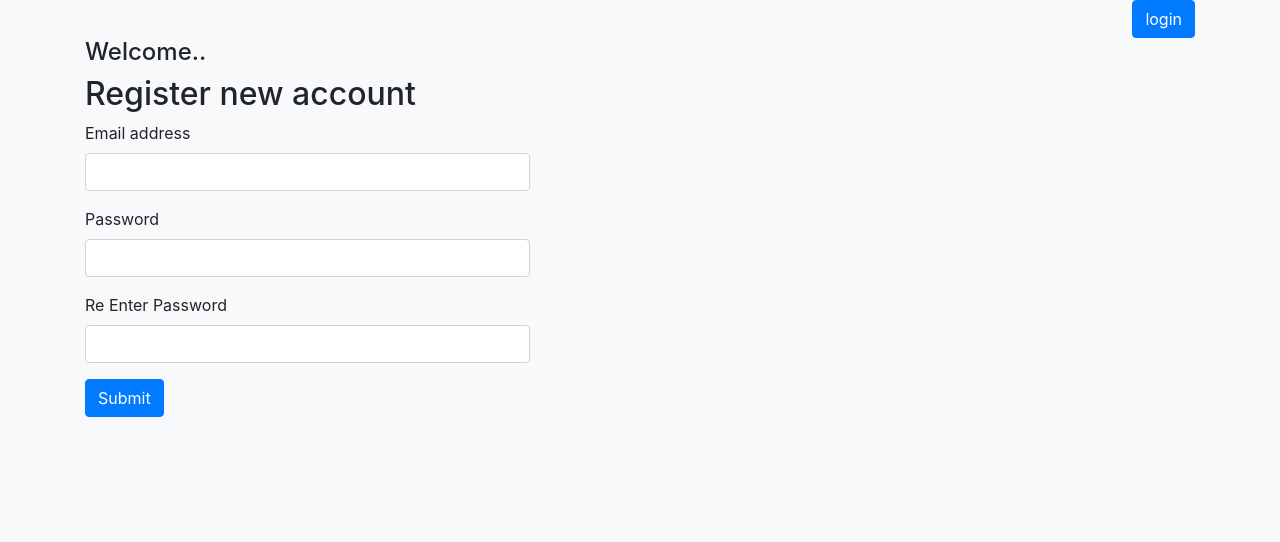
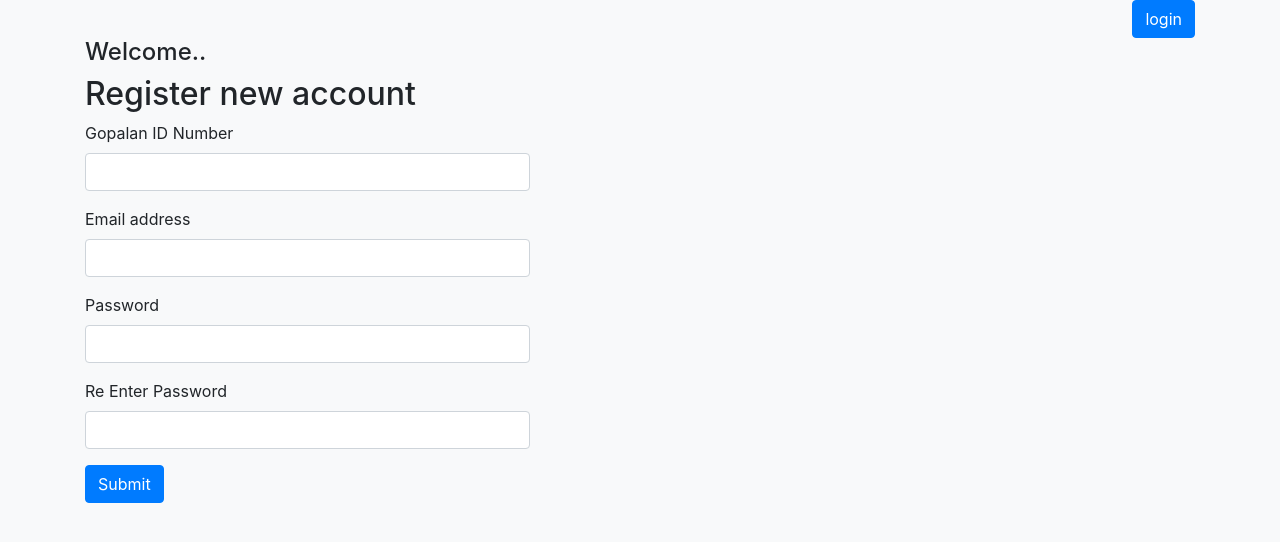
Before and after one commit to rohitsraj12/gopalan_school_system, a PHP site: page /admin_register.php in a window 1280 px wide. Shown: the top 542 px of the page. Run offline with PHP 8.4, Linux system fonts and the light colour scheme; a stand-in replaces the project's code that opens the database connection.

Commit message:
Update admin_register.php

```diff
--- a/public/admin_register.php
+++ b/public/admin_register.php
@@ -1,7 +1,6 @@
 
 <?php
-
-include('../private/config/db_connection/bd_connect.php');
+    include('../private\config\db_connection\db_connect.php');
 
     if(isset($_POST['submit'])){
         $email = $_POST['email'];
@@ -18,12 +17,7 @@ include('../private/config/db_connection/bd_connect.php');
         } else {
             echo "success";
         }
-
     }
-
-
-
-
 ?>
 
 
@@ -71,21 +65,26 @@ include('../private/config/db_connection/bd_connect.php');
                                     <form action="" method="POST">
 
                                         <div class="form-group">
-                                            <label for="exampleInputEmail1">Email address</label>
-                                            <input type="email" class="form-control" name="email" id="exampleInputEmail1" aria-describedby="emailHelp" required>
+                                            <label for="id">Gopalan ID Number</label>
+                                            <input type="text" class="form-control" name="email" id="id" aria-describedby="emailHelp" required>
                                         </div>
 
                                         <div class="form-group">
-                                            <label for="exampleInputPassword1">Password</label>
-                                            <input type="password" class="form-control" name="password"  id="exampleInputPassword1" required>
+                                            <label for="email">Email address</label>
+                                            <input type="email" class="form-control" name="email" id="email" aria-describedby="emailHelp" required>
                                         </div>
 
                                         <div class="form-group">
-                                            <label for="exampleInputPassword1">Re Enter Password</label>
-                                            <input type="password" class="form-control" id="exampleInputPassword1">
+                                            <label for="password">Password</label>
+                                            <input type="password" class="form-control" name="password"  id="password" required>
                                         </div>
 
-                                        <button type="submit" name="submit" class="btn btn-primary">Submit</button>
+                                        <div class="form-group">
+                                            <label for="re_password">Re Enter Password</label>
+                                            <input type="password" class="form-control" id="re_password">
+                                        </div>
+
+                                        <button type="submit" name="submit-register" class="btn btn-primary">Submit</button>
 
                                     </form>
                                 </div>
```
